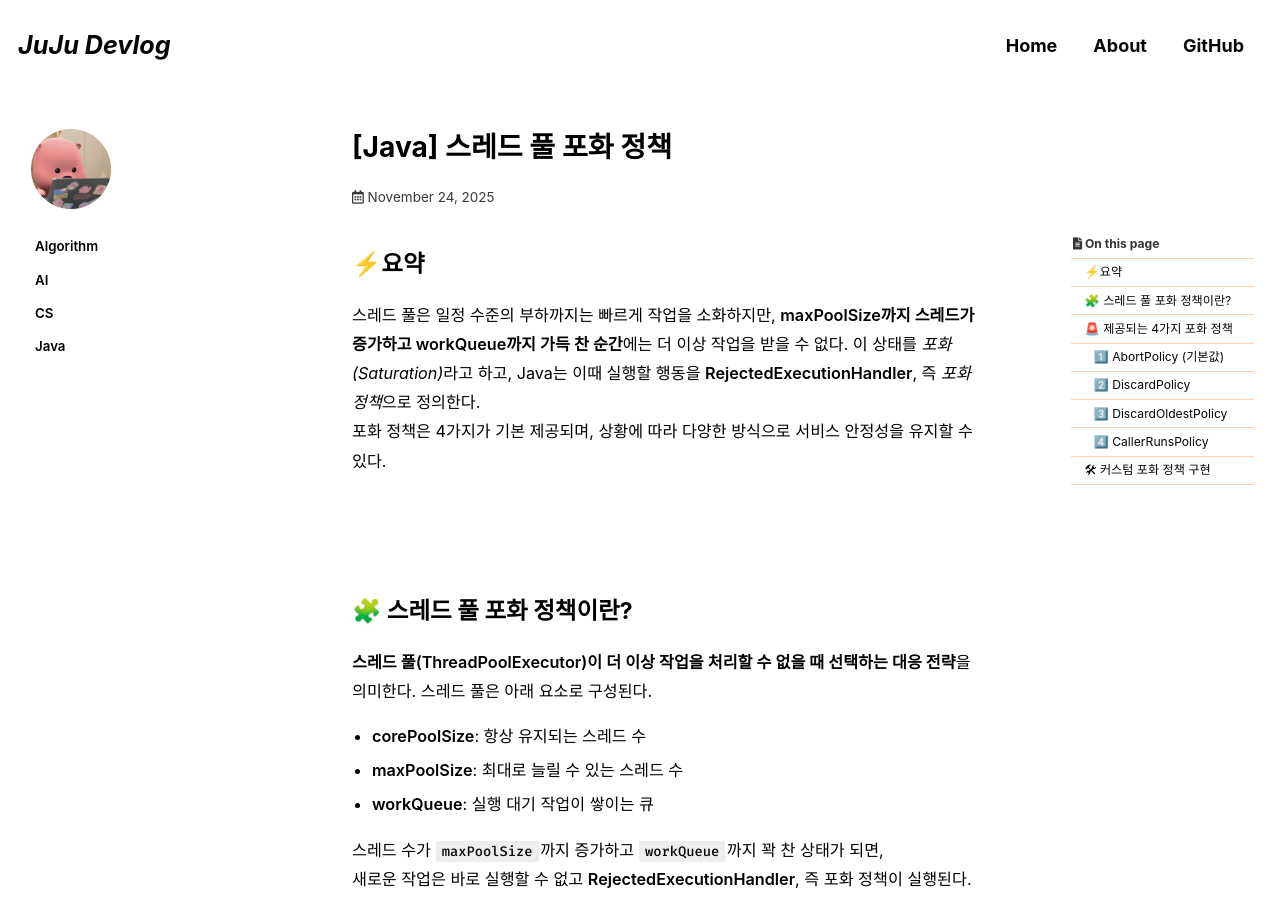
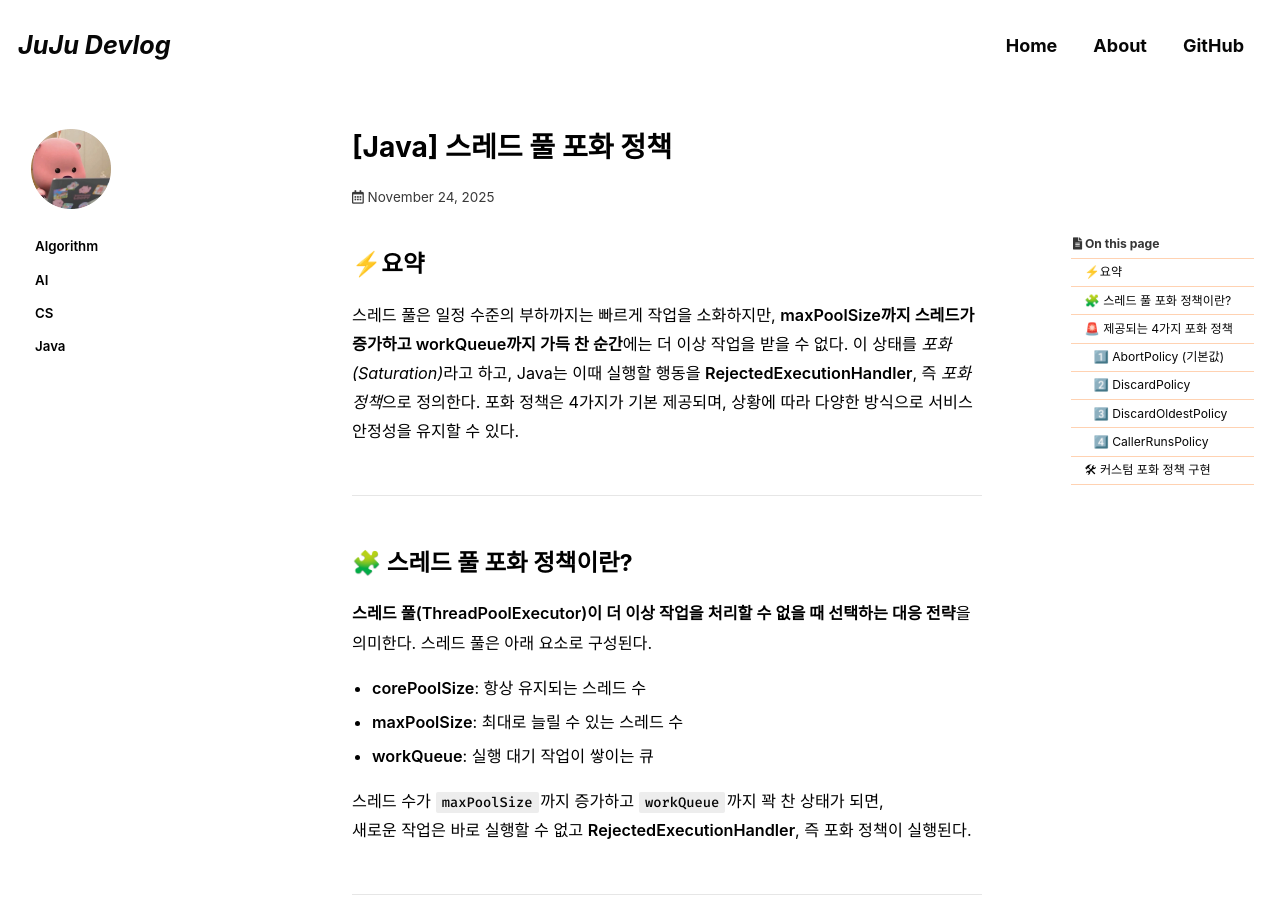
Before and after one commit to zuvvon/zuvvon.github.io, a Jekyll site: the page built from _posts/2025-11-24-saturation-policy.md, in a window 1280 px wide and 900 px high. Built offline with Jekyll 4.4.1, drawn with Linux system fonts in a browser that asks for light colours; cached includes are drawn as plain includes; some web fonts are replaced; comment, search, counter and statistics services are not loaded.

Commit message:
Refactor saturation policy summary for clarity
Removed redundant line break and consolidated summary text.

```diff
--- a/_posts/2025-11-24-saturation-policy.md
+++ b/_posts/2025-11-24-saturation-policy.md
@@ -17,10 +17,9 @@ last_modified_at: 2025-11-24
 
 ## ⚡요약
 
-스레드 풀은 일정 수준의 부하까지는 빠르게 작업을 소화하지만, **maxPoolSize까지 스레드가 증가하고 workQueue까지 가득 찬 순간**에는 더 이상 작업을 받을 수 없다. 이 상태를 *포화(Saturation)*라고 하고, Java는 이때 실행할 행동을 **RejectedExecutionHandler**, 즉 *포화 정책*으로 정의한다.
-포화 정책은 4가지가 기본 제공되며, 상황에 따라 다양한 방식으로 서비스 안정성을 유지할 수 있다.
+스레드 풀은 일정 수준의 부하까지는 빠르게 작업을 소화하지만, **maxPoolSize까지 스레드가 증가하고 workQueue까지 가득 찬 순간**에는 더 이상 작업을 받을 수 없다. 이 상태를 *포화(Saturation)*라고 하고, Java는 이때 실행할 행동을 **RejectedExecutionHandler**, 즉 *포화 정책*으로 정의한다. 포화 정책은 4가지가 기본 제공되며, 상황에 따라 다양한 방식으로 서비스 안정성을 유지할 수 있다.
 
-<br><br>
+
 ---
 
 ## 🧩 스레드 풀 포화 정책이란?
```
